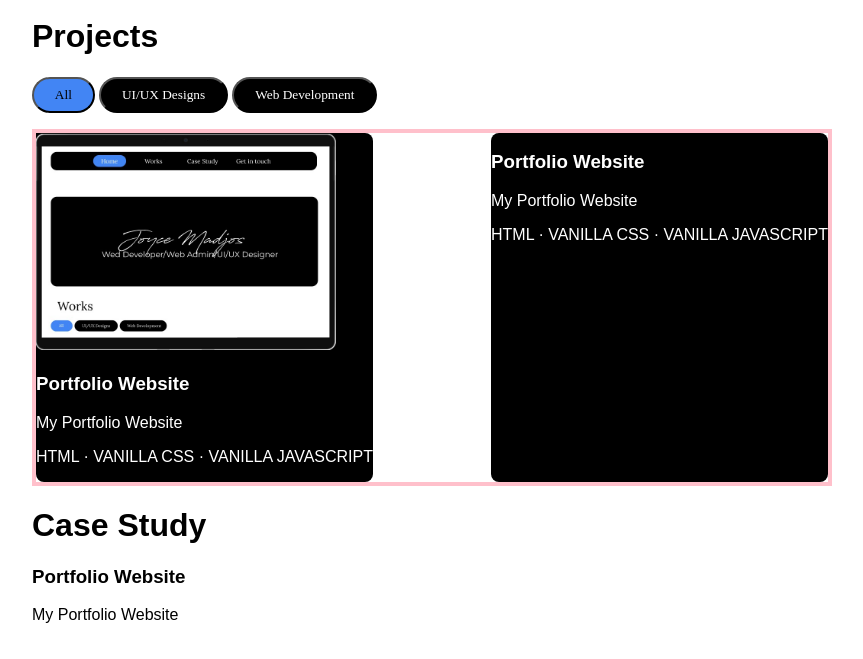
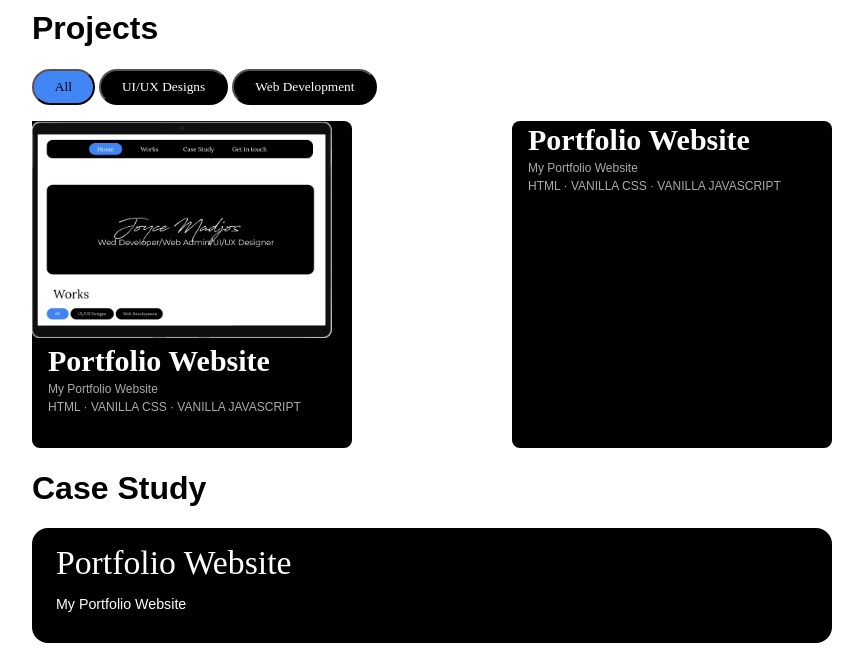
Before and after one commit to joyce-madjos/Portfolio-v1, a plain HTML site: page index.html in a window 1280 px wide. Shown: the part 743-1402 px from the top of the page, without its empty margins (208-1071 px from the left). Drawn offline with Linux system fonts and the light colour scheme.

Commit message:
Added some styles

```diff
--- a/index.html
+++ b/index.html
@@ -8,11 +8,11 @@
   </head>
   <body>
     <nav>
-      <div class="nav-button-active">Home</div>
-      <div>About Me</div>
-      <div>Projects</div>
-      <div>Case Study</div>
-      <div>Get in touch</div>
+      <a href="#" class="nav-button nav-button-active">Home</a>
+      <a class="nav-button" href="#">About Me</a>
+      <a class="nav-button" href="#">Projects</a>
+      <a class="nav-button" href="#">Case Study</a>
+      <a class="nav-button" href="#">Get in touch</a>
     </nav>
     <main>
       <div class="hero">
@@ -110,21 +110,23 @@
             <h3 class="portfolio-title">Portfolio Website</h3>
             <p class="portfolio-subtitle">My Portfolio Website</p>
             <p class="portfolio-body">
-              HTML · VANILLA CSS · VANILLA JAVASCRIPT
+              html · vanilla css · vanilla javascript
             </p>
           </div>
           <div class="project-individual-container">
-            <h3>Portfolio Website</h3>
-            <p>My Portfolio Website</p>
-            <p>HTML · VANILLA CSS · VANILLA JAVASCRIPT</p>
+            <h3 class="portfolio-title">Portfolio Website</h3>
+            <p class="portfolio-subtitle">My Portfolio Website</p>
+            <p class="portfolio-body">
+              html · vanilla css · vanilla javascript
+            </p>
           </div>
         </div>
       </div>
       <div class="case-study-container">
         <h1>Case Study</h1>
         <div class="case-individual-container">
-          <h3>Portfolio Website</h3>
-          <p>My Portfolio Website</p>
+          <p class="case-title">Portfolio Website</p>
+          <p class="case-subtitle">My Portfolio Website</p>
         </div>
       </div>
     </main>
--- a/style.css
+++ b/style.css
@@ -48,7 +48,8 @@ nav,
 .hero,
 .skills-individual-container,
 .works-button,
-.project-individual-container {
+.project-individual-container,
+.case-individual-container {
   background-color: var(--primary-color);
   color: var(--secondary-color);
 }
@@ -62,10 +63,11 @@ footer {
 
 .hero,
 .project-container,
-.skills {
+.skills,
+.case-individual-container {
   width: 50rem;
   margin: 1rem 0px;
-  border: 4px solid pink;
+  /* border: 4px solid pink; */
 }
 
 nav {
@@ -78,14 +80,23 @@ nav {
   align-items: center;
 }
 
-.nav-button-active {
+.nav-button {
+  color: var(--secondary-color);
+  text-decoration: none;
+}
+
+.nav-button-active,
+.nav-button:hover {
   border: 1px solid var(--accent);
   border-radius: 1rem;
-  padding: 0.5rem;
-  width: 5rem;
+  padding: 0.5rem 1.3rem;
   background-color: var(--accent);
-  flex-shrink: 0;
+  /* flex-shrink: 0; */
   text-align: center;
+}
+
+.nav-button:active {
+  box-shadow: 2px 2px 5px var(--secondary-color);
 }
 
 .hero {
@@ -164,9 +175,50 @@ nav {
 
 .project-individual-container {
   border-radius: 0.5rem;
+  width: 320px;
 }
 
 .project-image {
   width: 300px;
   height: auto;
 }
+
+.portfolio-title,
+.portfolio-subtitle,
+.portfolio-body {
+  margin: 0;
+  padding: 2px 1rem;
+}
+
+.portfolio-title {
+  font-family: var(--heading-font);
+  font-size: var(--font-size-md);
+  font-size: 30px;
+}
+
+.portfolio-subtitle,
+.portfolio-body {
+  font-family: var(--regular-font);
+  font-size: 12px;
+  color: #aaaaaa;
+}
+
+.portfolio-body {
+  text-transform: uppercase;
+  margin-bottom: 2rem;
+}
+
+.case-individual-container {
+  border-radius: 1rem;
+  padding: 1rem 1.5rem;
+}
+
+.case-title {
+  font-family: var(--heading-font);
+  font-size: var(--font-size-lg);
+  margin: 0;
+}
+
+.case-subtitle {
+  font-size: var(--font-size-sm);
+}
```
